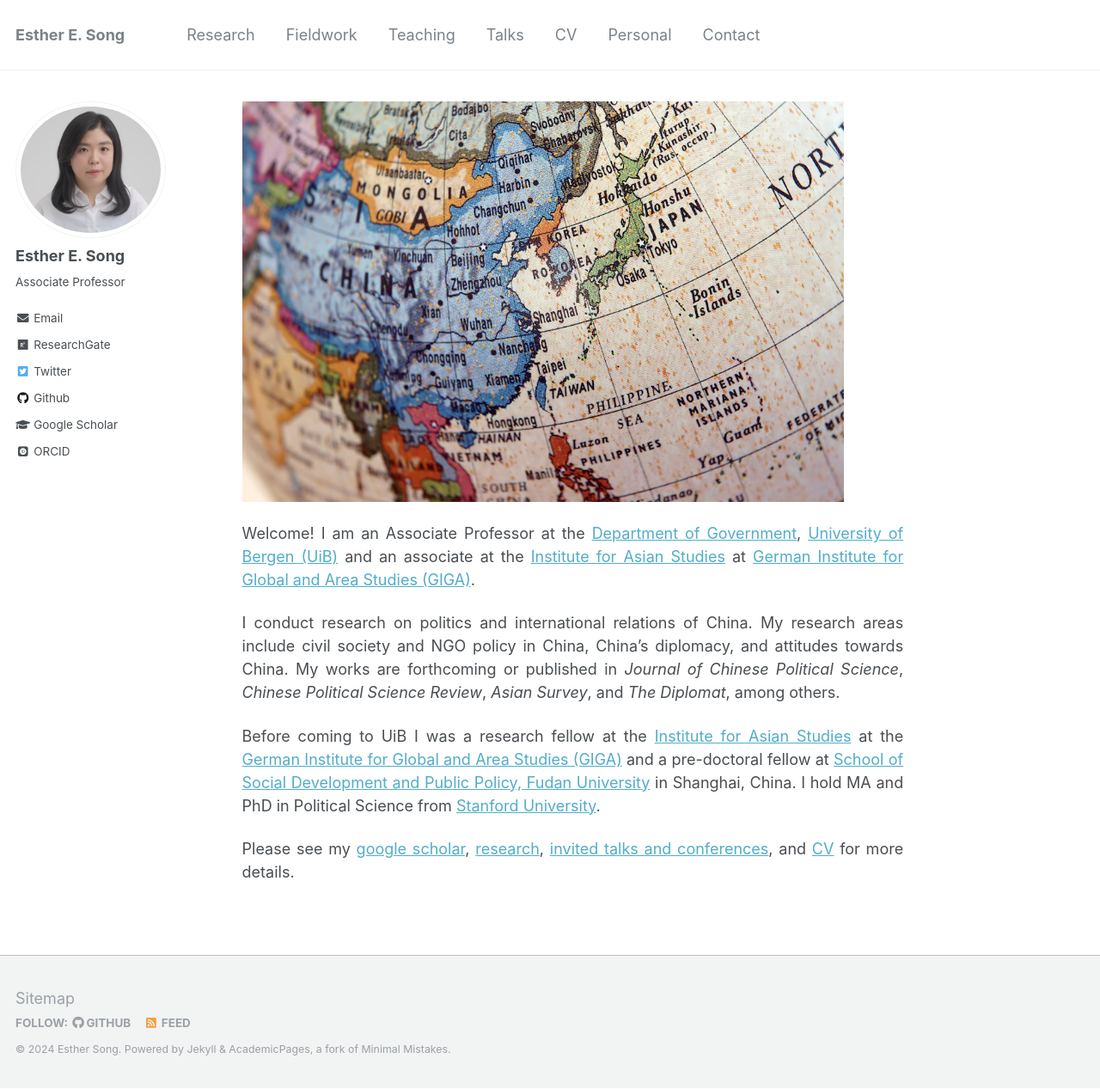
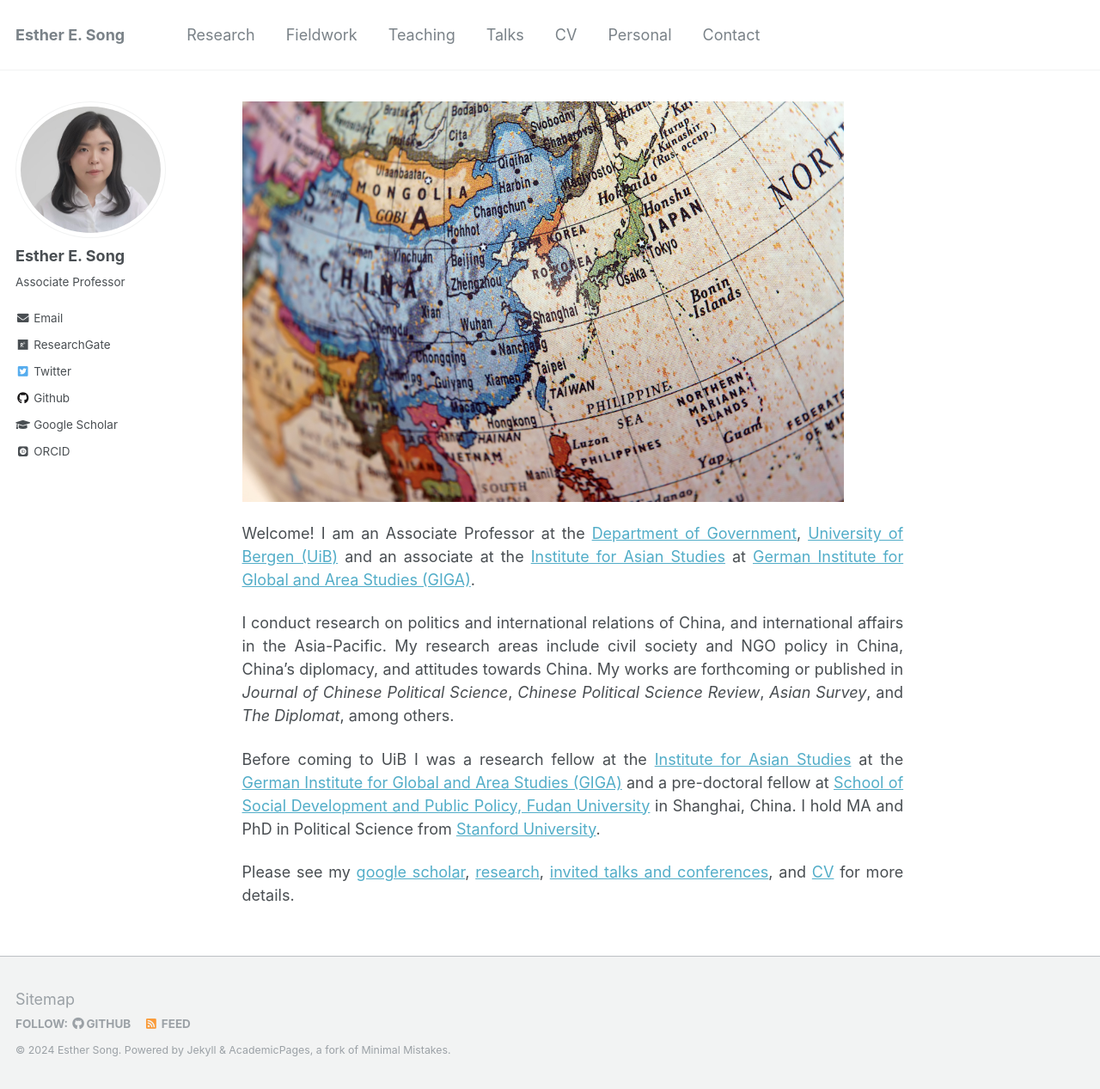
Before and after one commit to ehsong/ehsong.github.io, a Jekyll site: the page built from _pages/about.md, in a window 1280 px wide and 1267 px high. Shown: the whole window at 86% size. Built offline with Jekyll 4.4.1, drawn with Linux system fonts in a browser that asks for light colours; some web fonts are replaced.

Commit message:
Update about.md

```diff
--- a/_pages/about.md
+++ b/_pages/about.md
@@ -11,7 +11,7 @@
 
 Welcome! I am an Associate Professor at the [Department of Government](https://www.uib.no/en/gov), [University of Bergen (UiB)](https://www.uib.no/en) and an associate at the [Institute for Asian Studies](https://www.giga-hamburg.de/en/institutes/giga-institute-for-asian-studies/) at [German Institute for Global and Area Studies (GIGA)](https://www.giga-hamburg.de/en/).
 
-I conduct research on politics and international relations of China. My research areas include civil society and NGO policy in China, China's diplomacy, and attitudes towards China. My works are forthcoming or published in *Journal of Chinese Political Science*, *Chinese Political Science Review*, *Asian Survey*, and *The Diplomat*, among others.
+I conduct research on politics and international relations of China, and international affairs in the Asia-Pacific. My research areas include civil society and NGO policy in China, China's diplomacy, and attitudes towards China. My works are forthcoming or published in *Journal of Chinese Political Science*, *Chinese Political Science Review*, *Asian Survey*, and *The Diplomat*, among others.
 
 Before coming to UiB I was a research fellow at the [Institute for Asian Studies](https://www.giga-hamburg.de/en/institutes/giga-institute-for-asian-studies/) at the [German Institute for Global and Area Studies (GIGA)](https://www.giga-hamburg.de/en/) and a pre-doctoral fellow at [School of Social Development and Public Policy, Fudan University](https://www.fudan.edu.cn/en/2019/0514/c295a96700/page.htm) in Shanghai, China. I hold MA and PhD in Political Science from [Stanford University](https://stanford.edu).
 
```
